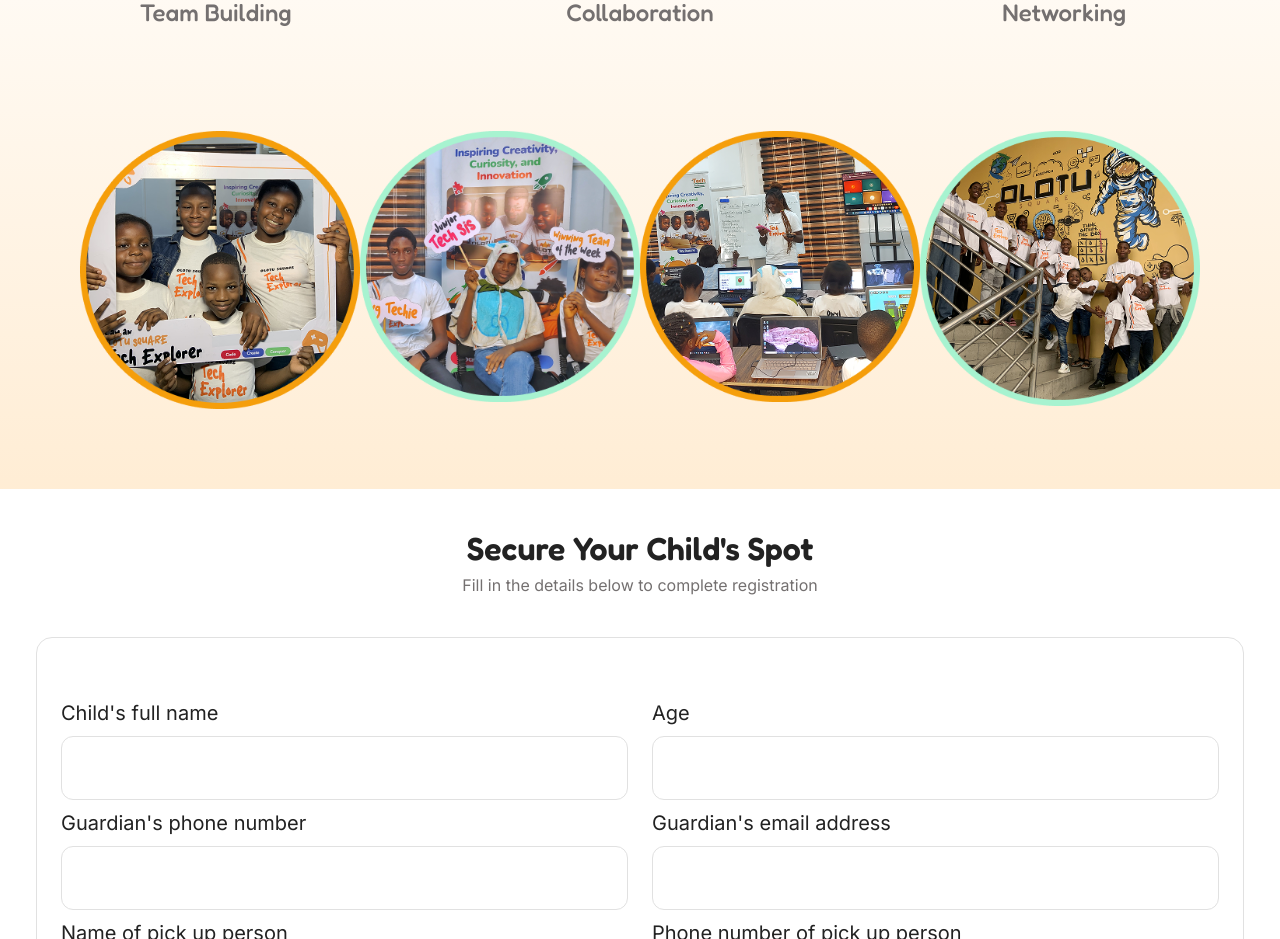
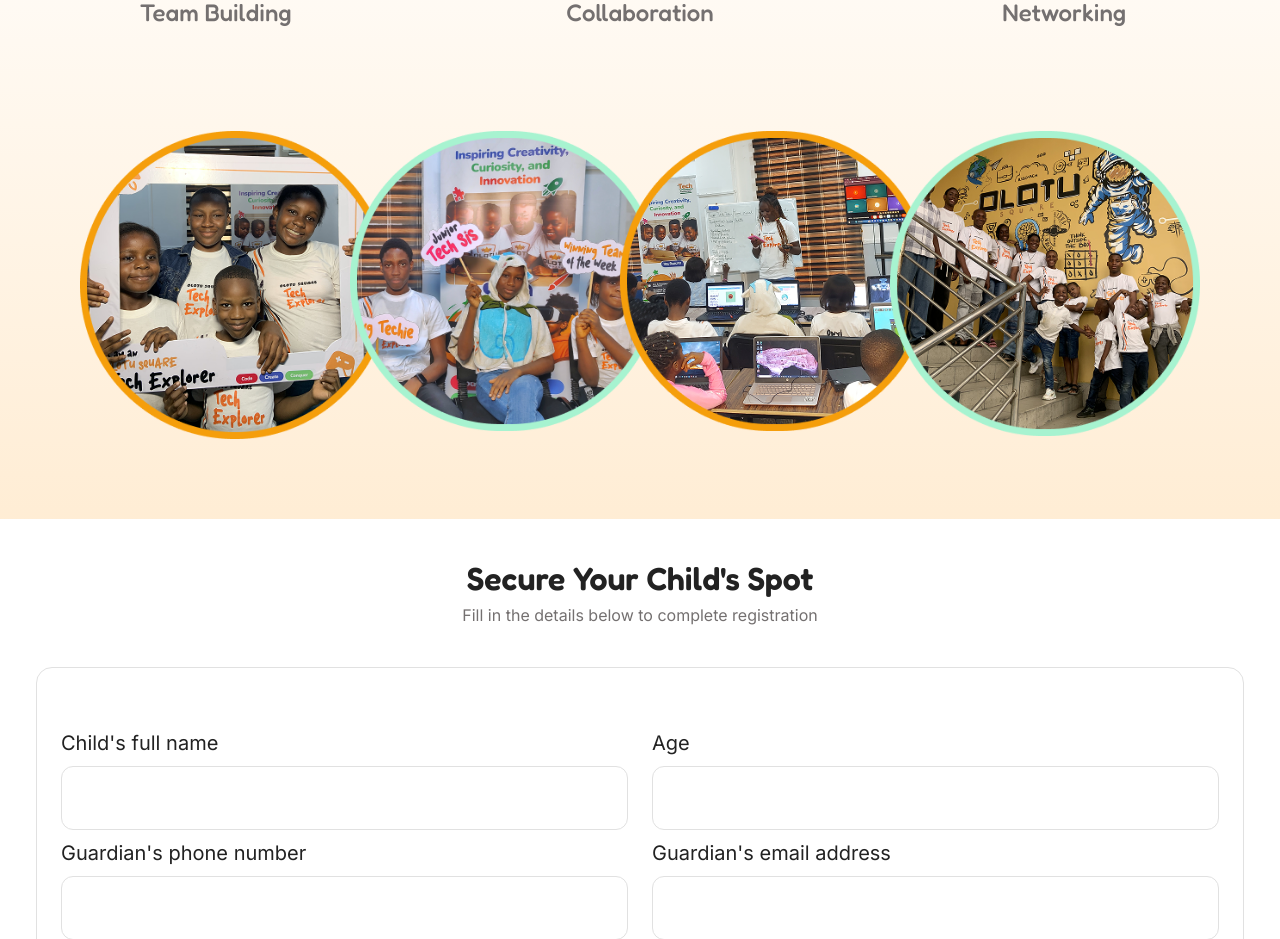
Before and after one commit to clementugomaliki-cpu/tech-explorer, a React (Vite) app: page / in a window 1280 px wide. Shown: the part 1800-2739 px from the top of the page. Built offline with nearby package versions, Linux system fonts and the light colour scheme.

Commit message:
handled overlapping images on the gradient section using relative, negative margin and z-index, also overlapped the fixed head bar on the whole page

```diff
--- a/src/App.jsx
+++ b/src/App.jsx
@@ -53,7 +53,7 @@
   ];
   return (
     <div>
-      <div className="bg-[#F59E0B] flex justify-between items-center fixed top-0 right-0 left-0">
+      <div className="bg-[#F59E0B] flex justify-between items-center fixed top-0 right-0 left-0 z-100">
         <div>
           <img src={logo} alt="olotu square logo" className="w-50 py-3 pl-10" />
         </div>
@@ -128,16 +128,16 @@
         </div>
         <div className="flex justify-between m-20">
 
-            <div>
+            <div className="relative z-10">
               <img src={frame1} alt="first children group photo"/>
             </div>
-            <div >
+            <div className="relative z-20 -ml-10">
               <img src={frame2} alt="second children group photo" />
             </div>
-            <div>
+            <div className="relative -ml-10 z-30">
               <img src={frame3} alt="third children group photo" />
             </div>
-            <div>
+            <div className="relative -ml-10 z-40">
               <img src={frame4} alt="fourth children group photo" />
             </div>
         </div>
```
